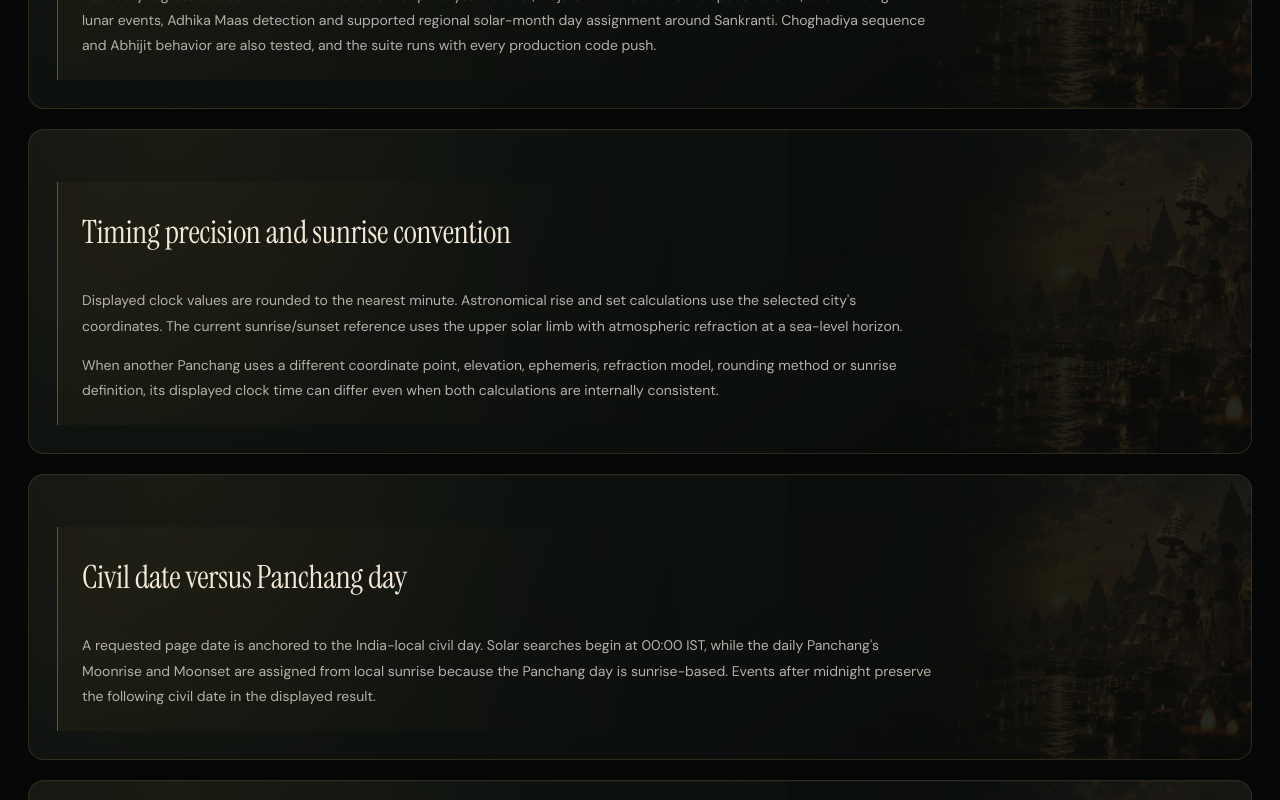
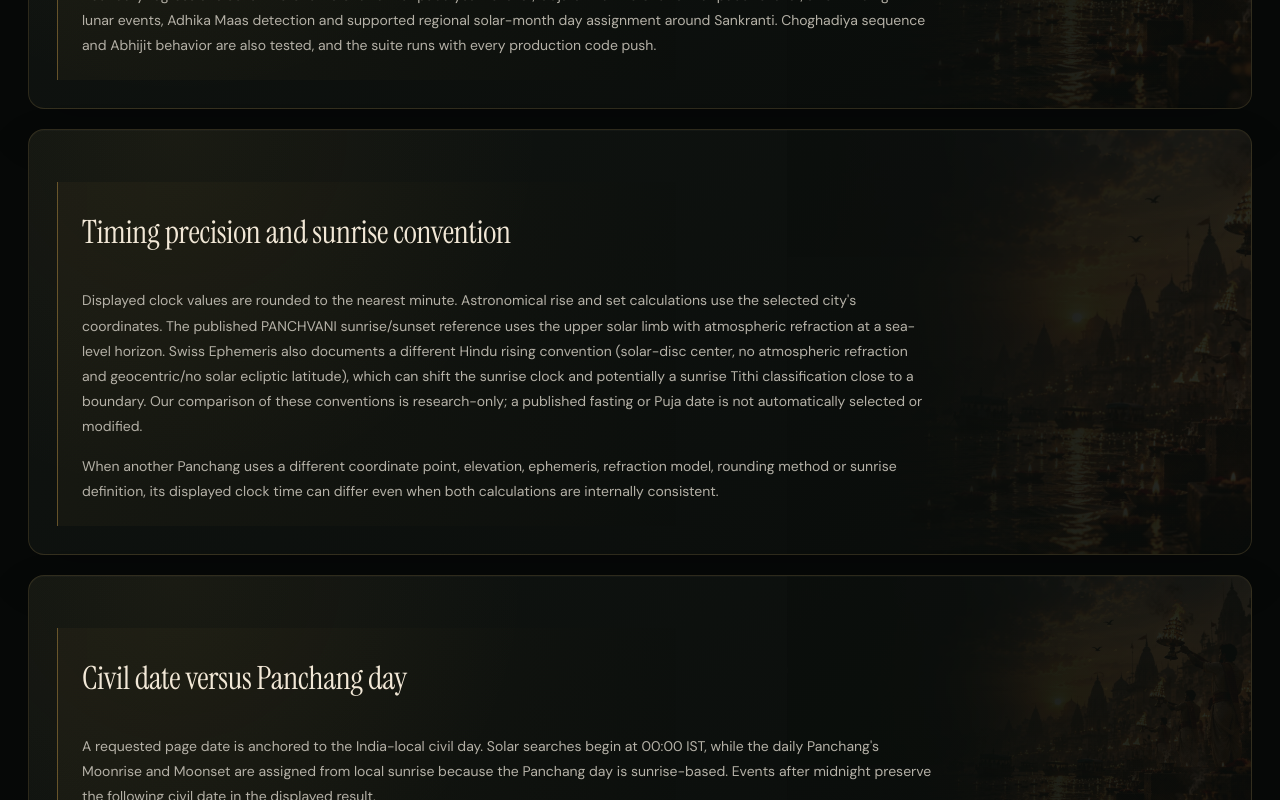
Before and after one commit to SviatF/chanag.xx, a Next.js app: page /accuracy in a window 1280 px wide. Shown: the part 760-1560 px from the top of the page. Built offline with nearby package versions, Linux system fonts and the light colour scheme.

Commit message:
Wave 3AB: publicly disclose the published apparent vs Swiss Hindu rising observer convention

```diff
--- a/app/accuracy/page.tsx
+++ b/app/accuracy/page.tsx
@@ -13,7 +13,7 @@ export default function Page(){
     subtitle="Panchvani is built around reproducible city-and-date calculations, explicit astronomical conventions and regression checks across Indian regions."
     sections={[
       {title:"Automated validation",paragraphs:["Core Panchang outputs are covered by regression tests that check Tithi, Nakshatra, Yoga, Karana, lunar months, Samvat values, sunrise, sunset, transition times and inauspicious periods against maintained reference fixtures. The matrix includes western, northern, southern and eastern Indian locations so an early sunrise cannot silently move a result to the following civil day.","Boundary regressions cover the Chaitra Shukla Pratipada year rollover, Gujarati Kartika Shukla Pratipada rollover, after-midnight lunar events, Adhika Maas detection and supported regional solar-month day assignment around Sankranti. Choghadiya sequence and Abhijit behavior are also tested, and the suite runs with every production code push."]},
-      {title:"Timing precision and sunrise convention",paragraphs:["Displayed clock values are rounded to the nearest minute. Astronomical rise and set calculations use the selected city's coordinates. The current sunrise/sunset reference uses the upper solar limb with atmospheric refraction at a sea-level horizon.","When another Panchang uses a different coordinate point, elevation, ephemeris, refraction model, rounding method or sunrise definition, its displayed clock time can differ even when both calculations are internally consistent."]},
+      {title:"Timing precision and sunrise convention",paragraphs:["Displayed clock values are rounded to the nearest minute. Astronomical rise and set calculations use the selected city's coordinates. The published PANCHVANI sunrise/sunset reference uses the upper solar limb with atmospheric refraction at a sea-level horizon. Swiss Ephemeris also documents a different Hindu rising convention (solar-disc center, no atmospheric refraction and geocentric/no solar ecliptic latitude), which can shift the sunrise clock and potentially a sunrise Tithi classification close to a boundary. Our comparison of these conventions is research-only; a published fasting or Puja date is not automatically selected or modified.","When another Panchang uses a different coordinate point, elevation, ephemeris, refraction model, rounding method or sunrise definition, its displayed clock time can differ even when both calculations are internally consistent."]},
       {title:"Civil date versus Panchang day",paragraphs:["A requested page date is anchored to the India-local civil day. Solar searches begin at 00:00 IST, while the daily Panchang's Moonrise and Moonset are assigned from local sunrise because the Panchang day is sunrise-based. Events after midnight preserve the following civil date in the displayed result."]},
       {title:"Calendar-convention validation",paragraphs:["Panchvani shows both Amanta and Purnimanta lunar month labels. During regular Krishna Paksha these can differ by one named month even though both refer to the same Tithi and astronomical day. Adhika Maas is marked when a lunar month contains no sidereal Sankranti between its bounding new moons.","Tamil, Malayalam and Bengali solar-calendar layers apply their own civil-day assignment around Sankranti. Gujarati Samvat uses its Kartika New Year boundary separately from the generic Chaitradi Vikram Samvat calculation."]},
       {title:"Astronomy, publications and ritual observance have different verification levels",paragraphs:["Calculated means the value is produced from PANCHVANI’s city-local astronomical engine; it is not proof that a fasting or ceremony date is approved. A published-date comparison checks a maintained festival date against one or more named publishers, but two publishers do not automatically share independently verified calculations or ritual methods.","Independent city-and-method verification requires matching coordinates, timing precision, sunrise convention and the applicable tradition; full ritual certification additionally requires observance selection, Puja/Parana timing and regional rule checks. PANCHVANI currently has no blanket certification for annual Smarta/Vaishnava/ISKCON fasting dates, Janmashtami puja, or wedding and house-entry candidate dates.","A historical UT-versus-ET lunar calculation error was corrected in the astronomical core using sweCalcUt and previously computed V4 Muhurat shards were rebuilt as V5. These fixes affect future calculations, not just manually edited historical pages. Remaining publisher minute-boundary disputes and Guru/Shukra Asta regional conventions must not be presented as fully reconciled."]},
```
